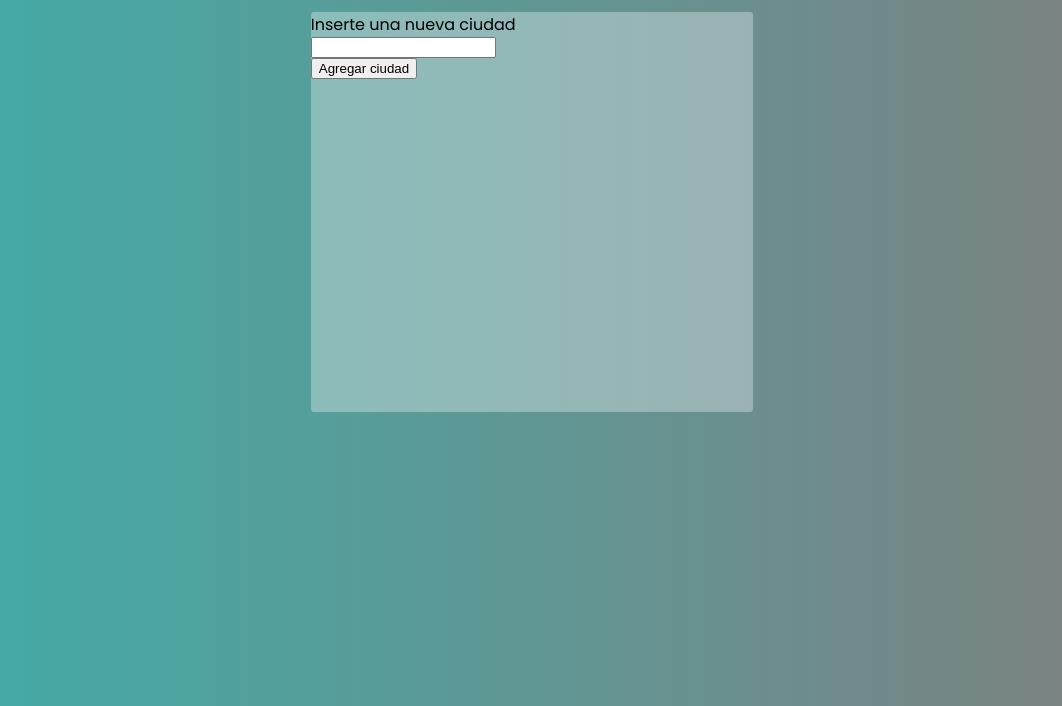
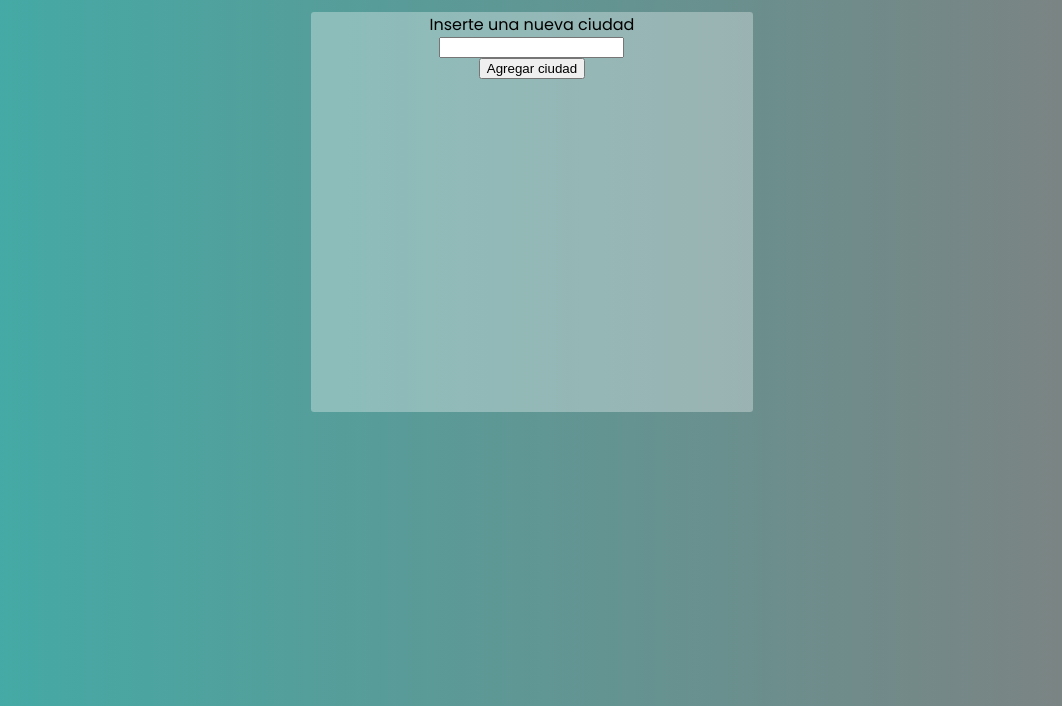
Before and after one commit to EzeMartino/trabajo-integrador-final-lab, a plain HTML site: page add-city.html in a window 1280 px wide. Shown: the part 94-800 px from the top of the page, without its empty margins (108-1170 px from the left). Drawn offline with Linux system fonts and the light colour scheme.

Commit message:
Cambios en css

```diff
--- a/index.js
+++ b/index.js
@@ -77,10 +77,6 @@ async function fetchWeather(element){
     }
 }
 
-function ocultarDiv(){
-    DIV_SELECCIONAR_CIUDAD.style.display="none"
-}
-
 //Función que crea el mensaje a mostrar en caso de obtener una respuesta exitosa
 function createMessage(weatherObject) {
     let {temp, pressure, humidity, feels_like, description, icon } = weatherObject;
--- a/master.css
+++ b/master.css
@@ -21,6 +21,7 @@ body {
     padding: 0;
     color: inherit;
 }
+
 
 .navbar-list > li > a {
     color: inherit;
@@ -52,8 +53,8 @@ body {
 .form-group {
     display: flex;
     flex-direction: column;
-    justify-content: center;
-    align-items: flex-start;
+    justify-content: space-around;
+    align-items: center;
 }
 .form-group > #cities {
     width: 100%;
```
Also changed, not shown: index.html (+1 -0 lines), responsive.css (added, +23 -0 lines).
